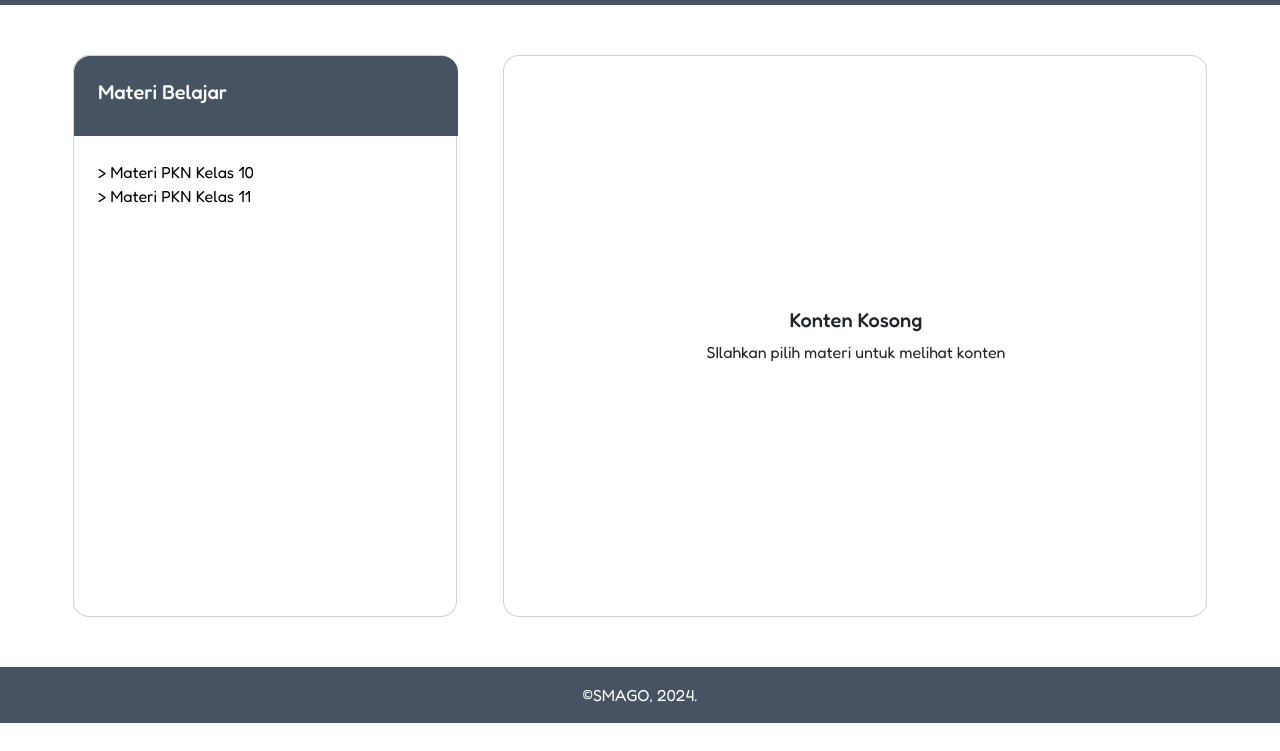
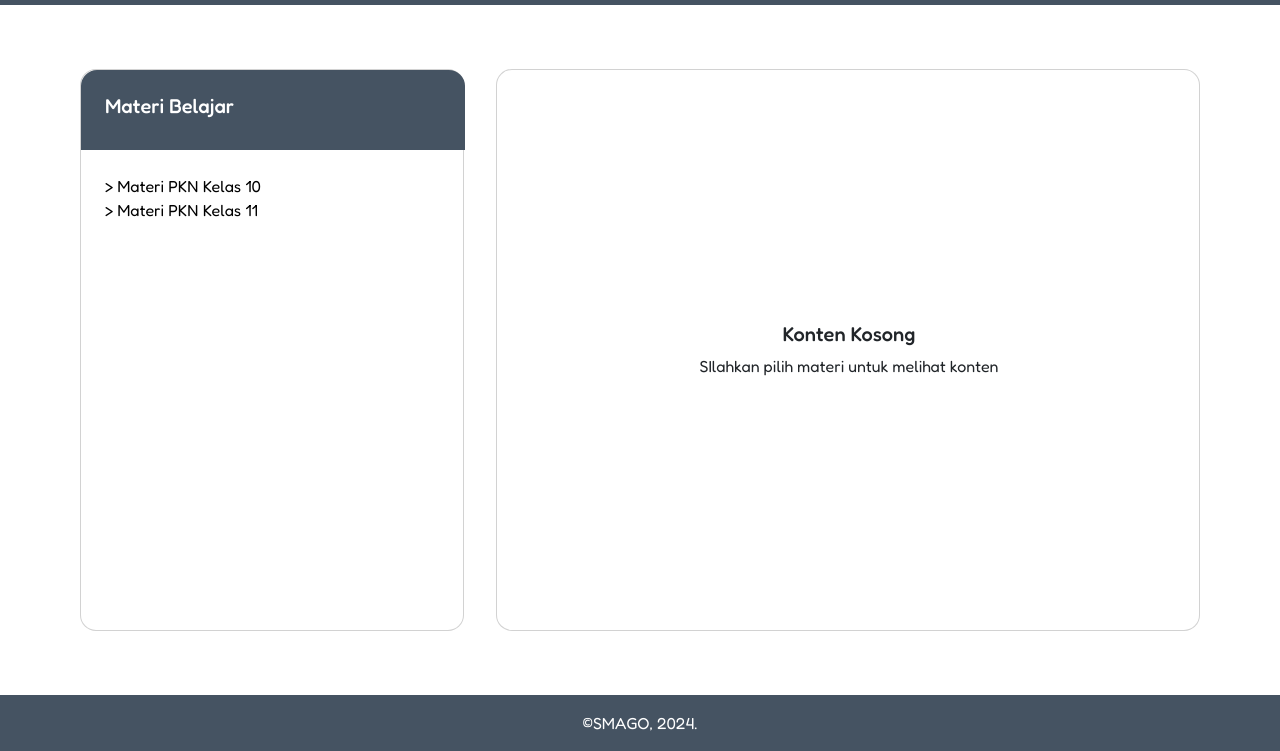
Before and after one commit to LostMarshal/SMAGO, a plain HTML site: page index.html in a window 1280 px wide. Shown: the part 69-820 px from the top of the page. Drawn offline with nearby package versions, Linux system fonts and the light colour scheme.

Commit message:
padding fix

```diff
--- a/style.css
+++ b/style.css
@@ -26,7 +26,7 @@ body {
 }
 
 .containers {
-    padding: 50px;
+    padding: 5vw;
 }
 
 .cards {
```
